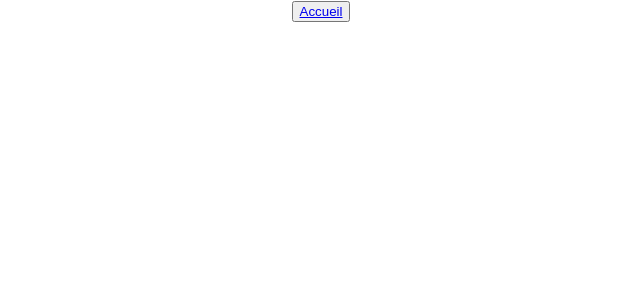
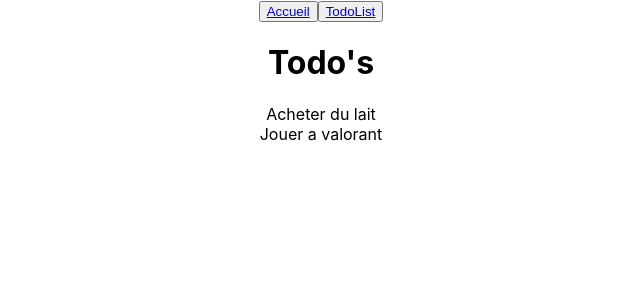
Before and after one commit to Wellindark/tp-rattrapage, a React (Create React App) app: page /todoList in a window 1280 px wide. Shown: the top 300 px of the page, without its empty margins (319-959 px from the left). Built offline with nearby package versions, Linux system fonts and the light colour scheme.

Commit message:
List of todos
Show list of todos

```diff
--- a/package.json
+++ b/package.json
@@ -7,6 +7,7 @@
     "@testing-library/react": "^9.3.2",
     "@testing-library/user-event": "^7.1.2",
     "axios": "^0.19.2",
+    "materialize-css": "^1.0.0-rc.2",
     "react": "^16.13.1",
     "react-dom": "^16.13.1",
     "react-router-dom": "^5.1.2",
--- a/src/App.js
+++ b/src/App.js
@@ -1,17 +1,22 @@
-import React, {useState} from 'react';
+import React, {Component, useState} from 'react';
 import {BrowserRouter as Router, Link, Route, Switch} from 'react-router-dom';
 import './App.css';
 import Login from "./login";
-
+import TodoList from "./todoList"
 
 export default function App() {
   const[isLog, setIsLog]= useState(localStorage.getItem('isLog') || false);
+  const[isLimited, setIsLimited] = useState(localStorage.getItem('isLimited')|| true);
+  const[todos, setTodos] = useState(localStorage.getItem('todos')|| [] );
+
   return (
     <div className={"App"}>
       <Router>
         {!isLog && <button><Link to={"/"}>Accueil</Link></button>}
+          <button><Link to={"/todoList"}>TodoList</Link></button>
         <Switch>
             <Route exact path={"/"}><Login setIsLog={setIsLog} isLog={isLog}/></Route>
+            <Route exact path={"/todoList"}><TodoList isLog={isLog} isLimited={isLimited} todos={todos} setTodos={setTodos}/></Route>
         </Switch>
       </Router>
     </div>
--- a/src/login.js
+++ b/src/login.js
@@ -1,5 +1,4 @@
 import React, {useState} from 'react';
-import ReactDom from 'react-dom';
 
 import axios from 'axios';
 
--- /dev/null
+++ b/src/todo.js
@@ -0,0 +1,20 @@
+import React, {useState} from 'react';
+
+const Todos =({todos}) =>{
+    const todoList= todos.length ? (
+        todos.map(todo => {
+            return(
+                <div className="collection-item" key={todo.id}>
+                    <span>{todo.content}</span>
+                </div>
+            )
+        })
+    ) : (
+        <p className="center">Il n'y a plus rien a faire!</p>
+    )
+    return(
+        <div className="todos collection">
+            {todoList}
+    </div>)
+}
+export default Todos;
--- /dev/null
+++ b/src/todoList.js
@@ -0,0 +1,21 @@
+import React, {Component} from "react";
+import Todo from "./todo";
+
+class todoList extends Component{
+    state={
+        todos:[
+            {id:1, content:"Acheter du lait"},
+            {id:2, content:"Jouer a valorant"}
+        ]
+    }
+    render(){
+        return(
+            <div className="TodoList">
+                <h1 className="center blue-text">Todo's</h1>
+                <Todo todos={this.state.todos}/>
+            </div>
+        );
+    }
+
+}
+export default todoList;
```
Also changed, not shown: 1 other file (tests, documents, lock files or other folders).
